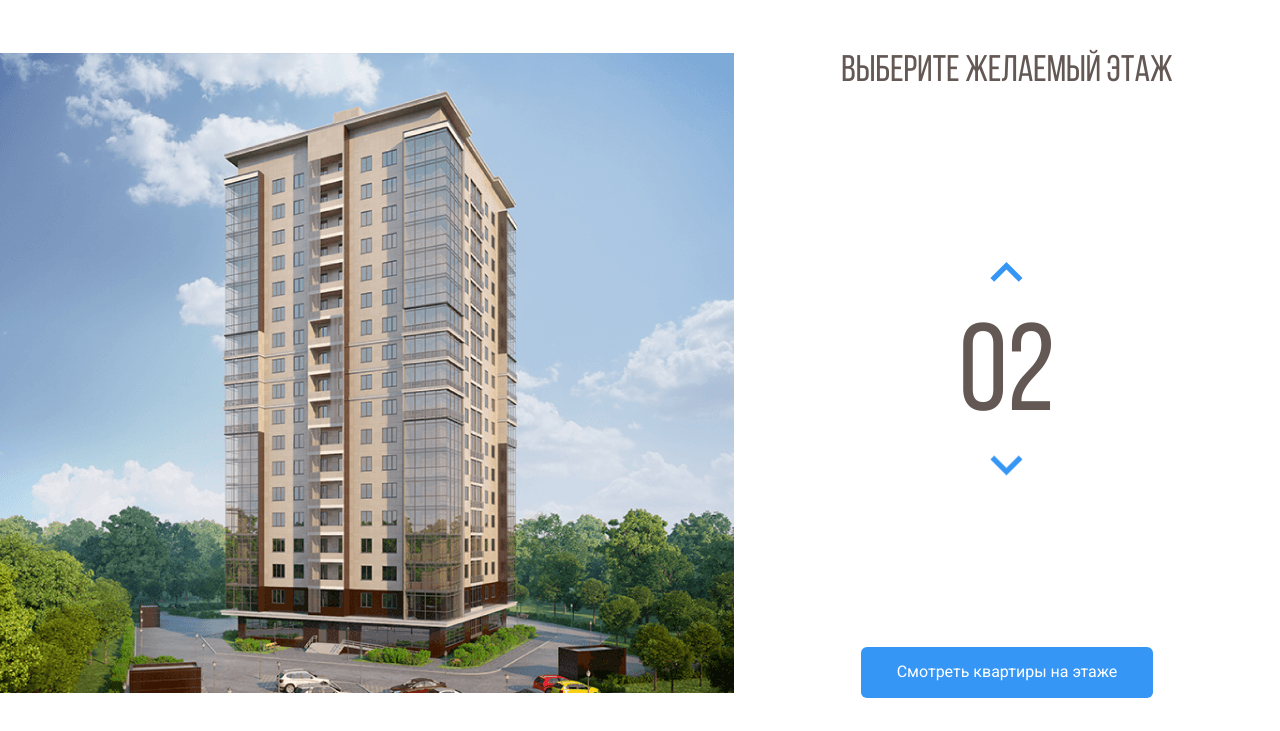
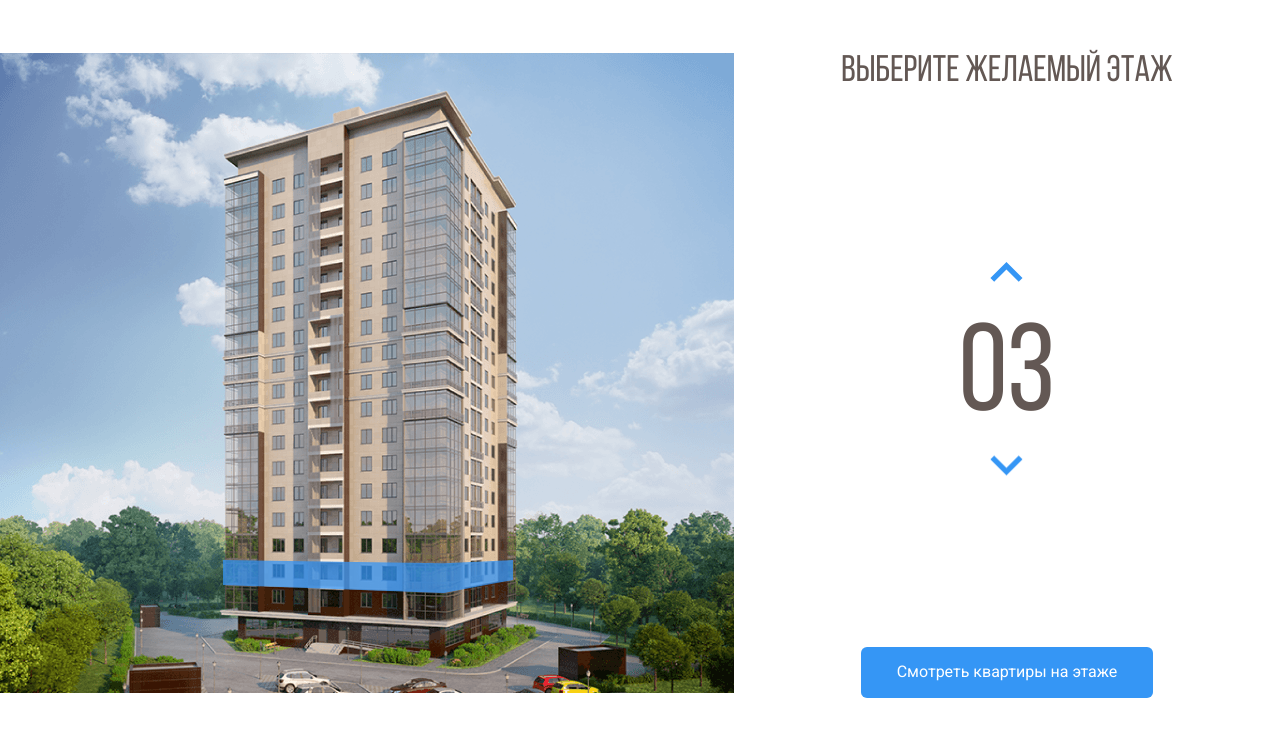
Before and after one commit to Degreet/lcd-melody, a plain HTML site: page index.html in a window 1280 px wide. Both pictures are taken after a click on the button 1006 px from the left and 343 px from the top of the page. Shown: the part 69-800 px from the top of the page. Drawn offline with Linux system fonts and the light colour scheme.

Commit message:
interactive

```diff
--- a/css/style.css
+++ b/css/style.css
@@ -79,7 +79,8 @@ body {
   opacity: 0;
 }
 
-.main__home path:hover {
+.main__home path:hover,
+.main__home path.selected {
   opacity: 1;
   cursor: pointer;
 }
--- a/index.html
+++ b/index.html
@@ -8,6 +8,7 @@
   <title>ЖК Мелодия</title>
   <link rel="stylesheet" href="css/normalize.css">
   <link rel="stylesheet" href="css/style.css">
+  <script src="js/main.js" defer></script>
 </head>
 <body>
   <header class="header">
@@ -48,23 +49,23 @@
           </pattern>
           <image id="image0" width="740" height="640" xlink:href="img/home.png"/>
         </defs>
-        <path d="M222 533L442.8 541L512 527.3V549L443.5 568.7L222 557.7V533Z" fill="#3595F6" fill-opacity="0.75"/>
-        <path d="M223 532V507L443.3 510.3L513 507V527L443.7 540L223 532Z" fill="#3595F6" fill-opacity="0.75"/>
-        <path d="M223 506V481H444H513V504L445 511L223 506Z" fill="#3595F6" fill-opacity="0.75"/>
-        <path d="M223 482V457L444.3 453.3L512 460V482H444" fill="#3595F6" fill-opacity="0.75"/>
-        <path d="M223 456V430L444.5 426.7L513 437.7V459L444 452.3L223 456Z" fill="#3595F6" fill-opacity="0.75"/>
-        <path d="M222 429V405.3L443 393L514 416V437.3L443 425L222 429Z" fill="#3595F6" fill-opacity="0.75"/>
-        <path d="M222 407V382L444.2 365.7L514 394.3V415L443.7 393.3L222 407Z" fill="#3595F6" fill-opacity="0.75"/>
-        <path d="M222 382V357L444.5 336.7L514 373.3V394L442 365.3L222 382Z" fill="#3595F6" fill-opacity="0.75"/>
-        <path d="M222 356V332L445 307.3L514 351.3V373L444.7 335L222 356Z" fill="#3595F6" fill-opacity="0.75"/>
-        <path d="M222 331V307L444.5 278.3L514 329.3V350L443.7 307.7L222 331Z" fill="#3595F6" fill-opacity="0.75"/>
-        <path d="M221 307V283L443.3 250L514 309.3V329L444 278.3L221 307Z" fill="#3595F6" fill-opacity="0.75"/>
-        <path d="M222 282V258L443.2 223L513 287V308L444.3 249.7L222 282Z" fill="#3595F6" fill-opacity="0.75"/>
-        <path d="M222 258V233L444.3 195L513 265.3V286L444 222L222 258Z" fill="#3595F6" fill-opacity="0.75"/>
-        <path d="M222 232V207L442.8 163.3L513 242.3V265L444 191.7L222 232Z" fill="#3595F6" fill-opacity="0.75"/>
-        <path d="M223 208V183L443 135L513 220V243L442.3 163.7L223 208Z" fill="#3595F6" fill-opacity="0.75"/>
-        <path d="M222 183V158L441.8 106L513 198.3V221L443.3 134.7L222 183Z" fill="#3595F6" fill-opacity="0.75"/>
-        <path d="M222 158V132L444 75.3L513 177V198L443.7 106.3L222 158Z" fill="#3595F6" fill-opacity="0.75"/>
+        <path data-floor="2" d="M222 533L442.8 541L512 527.3V549L443.5 568.7L222 557.7V533Z" fill="#3595F6" fill-opacity="0.75"/>
+        <path data-floor="3" d="M223 532V507L443.3 510.3L513 507V527L443.7 540L223 532Z" fill="#3595F6" fill-opacity="0.75"/>
+        <path data-floor="4" d="M223 506V481H444H513V504L445 511L223 506Z" fill="#3595F6" fill-opacity="0.75"/>
+        <path data-floor="5" d="M223 482V457L444.3 453.3L512 460V482H444" fill="#3595F6" fill-opacity="0.75"/>
+        <path data-floor="6" d="M223 456V430L444.5 426.7L513 437.7V459L444 452.3L223 456Z" fill="#3595F6" fill-opacity="0.75"/>
+        <path data-floor="7" d="M222 429V405.3L443 393L514 416V437.3L443 425L222 429Z" fill="#3595F6" fill-opacity="0.75"/>
+        <path data-floor="8" d="M222 407V382L444.2 365.7L514 394.3V415L443.7 393.3L222 407Z" fill="#3595F6" fill-opacity="0.75"/>
+        <path data-floor="9" d="M222 382V357L444.5 336.7L514 373.3V394L442 365.3L222 382Z" fill="#3595F6" fill-opacity="0.75"/>
+        <path data-floor="10" d="M222 356V332L445 307.3L514 351.3V373L444.7 335L222 356Z" fill="#3595F6" fill-opacity="0.75"/>
+        <path data-floor="11" d="M222 331V307L444.5 278.3L514 329.3V350L443.7 307.7L222 331Z" fill="#3595F6" fill-opacity="0.75"/>
+        <path data-floor="12" d="M221 307V283L443.3 250L514 309.3V329L444 278.3L221 307Z" fill="#3595F6" fill-opacity="0.75"/>
+        <path data-floor="13" d="M222 282V258L443.2 223L513 287V308L444.3 249.7L222 282Z" fill="#3595F6" fill-opacity="0.75"/>
+        <path data-floor="14" d="M222 258V233L444.3 195L513 265.3V286L444 222L222 258Z" fill="#3595F6" fill-opacity="0.75"/>
+        <path data-floor="15" d="M222 232V207L442.8 163.3L513 242.3V265L444 191.7L222 232Z" fill="#3595F6" fill-opacity="0.75"/>
+        <path data-floor="16" d="M223 208V183L443 135L513 220V243L442.3 163.7L223 208Z" fill="#3595F6" fill-opacity="0.75"/>
+        <path data-floor="17" d="M222 183V158L441.8 106L513 198.3V221L443.3 134.7L222 183Z" fill="#3595F6" fill-opacity="0.75"/>
+        <path data-floor="18" d="M222 158V132L444 75.3L513 177V198L443.7 106.3L222 158Z" fill="#3595F6" fill-opacity="0.75"/>
       </svg>
     </div>
     <div class="main__info">
--- /dev/null
+++ b/js/main.js
@@ -0,0 +1,33 @@
+const counterSpan = document.querySelector('.main__counter-text')
+const counterUpBtn = document.querySelector('.main__counter-up')
+const counterDownBtn = document.querySelector('.main__counter-down')
+const homePaths = document.querySelectorAll('.main__home path')
+let currentFloor = 2
+
+function saveFloorCounter() {
+  homePaths.forEach((el) => el.classList.remove('selected'))
+  document.querySelector(`[data-floor="${currentFloor}"]`).classList.add('selected')
+  counterSpan.innerText = currentFloor.toLocaleString('en-US', {
+    minimumIntegerDigits: 2,
+  })
+}
+
+homePaths.forEach((el) => {
+  el.addEventListener('mouseover', (e) => {
+    const selectedFloor = +e.target.dataset.floor
+    currentFloor = selectedFloor
+    saveFloorCounter()
+  })
+})
+
+counterUpBtn.addEventListener('click', () => {
+  if (currentFloor >= 18) return
+  currentFloor++
+  saveFloorCounter()
+})
+
+counterDownBtn.addEventListener('click', () => {
+  if (currentFloor <= 2) return
+  currentFloor--
+  saveFloorCounter()
+})
```
